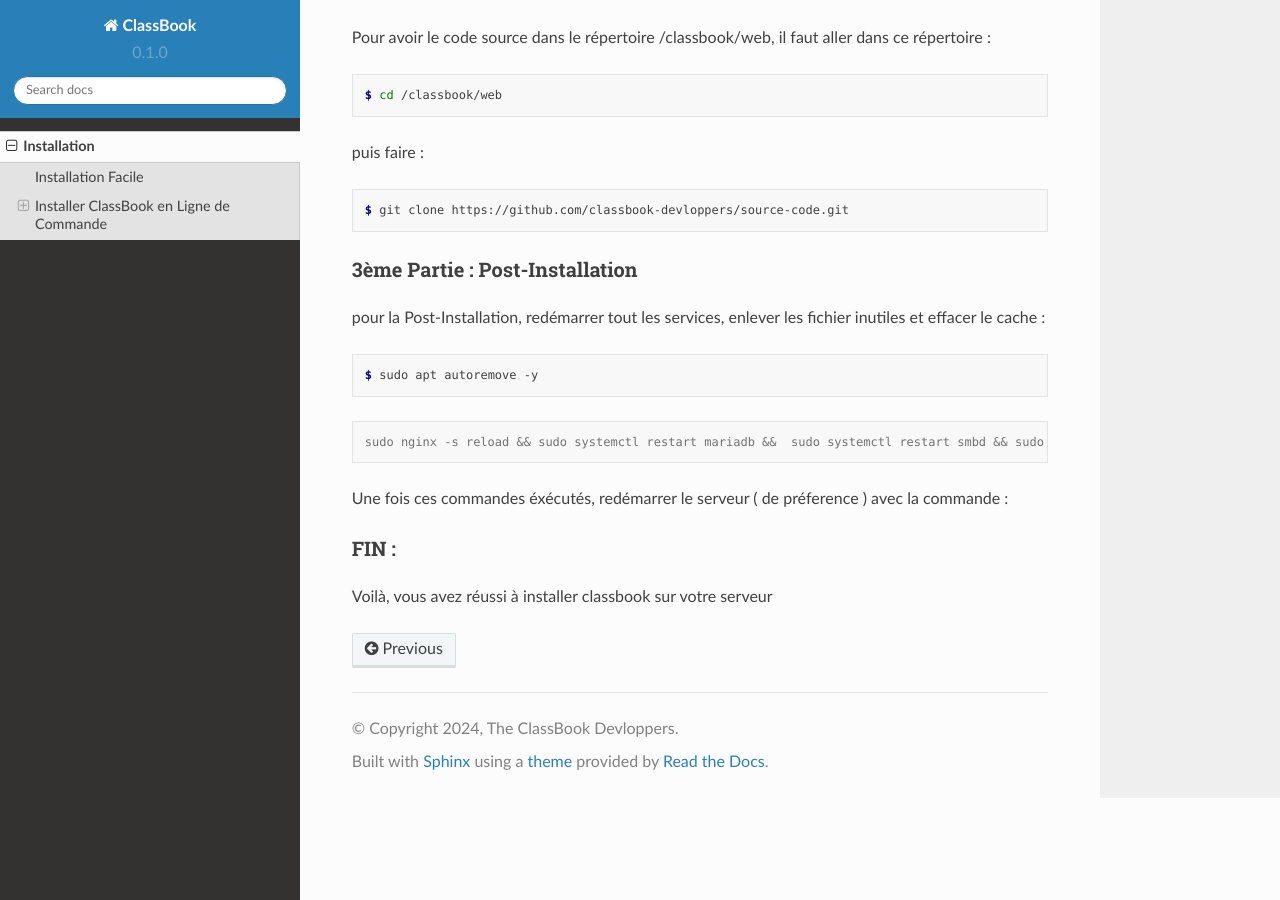
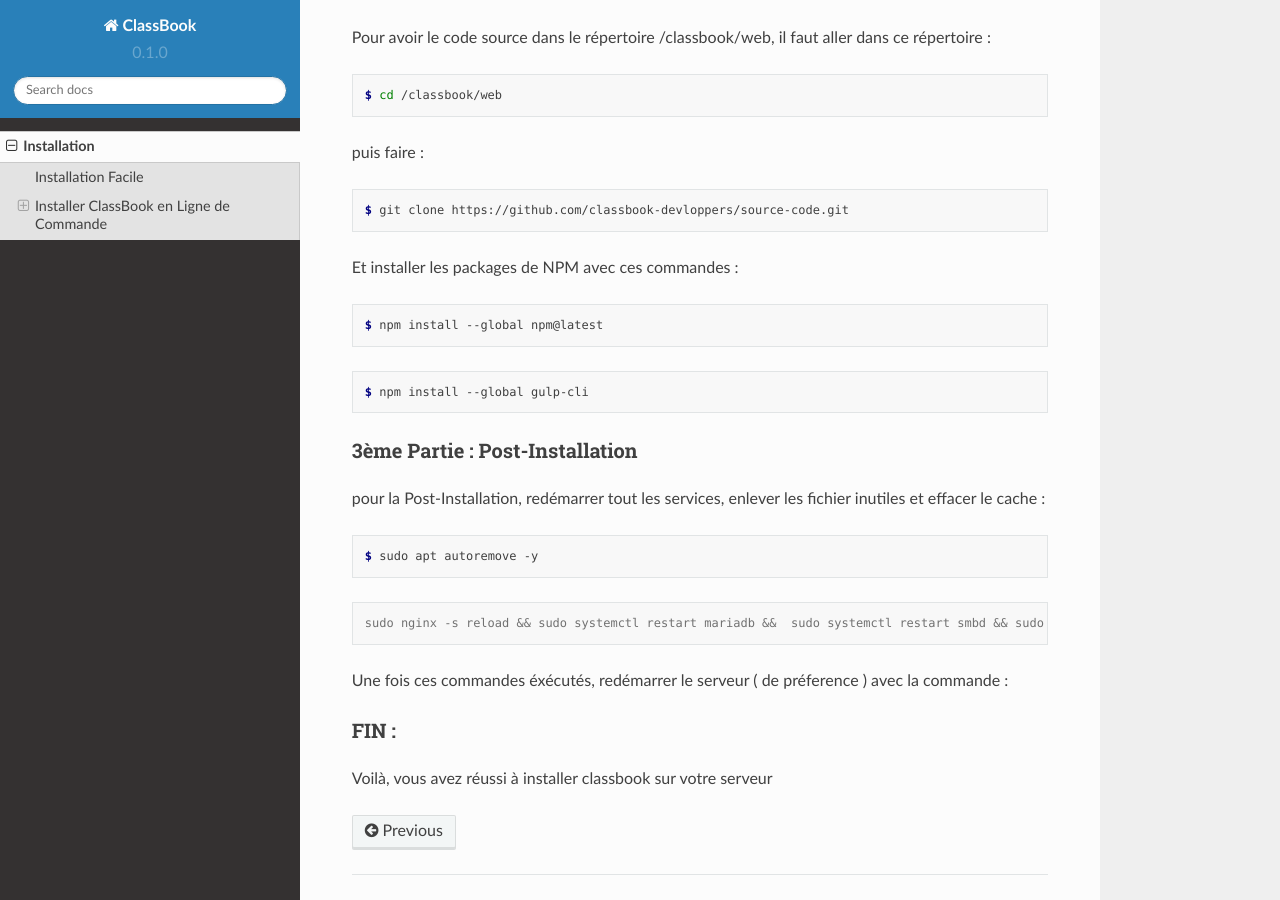
Before and after one commit to ClassBook-Devloppers/Docs, a Sphinx documentation site: the page built from docs/source/installation.rst, in a window 1280 px wide and 900 px high, scrolled down 5615 px. Built offline with Sphinx 7.4.7 and the Read the Docs theme 2.0.0, drawn with Linux system fonts in a browser that asks for light colours.

Commit message:
Update installation.rst

```diff
--- a/docs/source/installation.rst
+++ b/docs/source/installation.rst
@@ -291,6 +291,16 @@ puis faire :
 
     $ git clone https://github.com/classbook-devloppers/source-code.git
 
+Et installer les packages de NPM avec ces commandes :
+
+.. code-block:: console
+
+ $ npm install --global npm@latest
+
+.. code-block:: console
+
+ $ npm install --global gulp-cli
+
 3ème Partie : Post-Installation
 ------------
 
```
